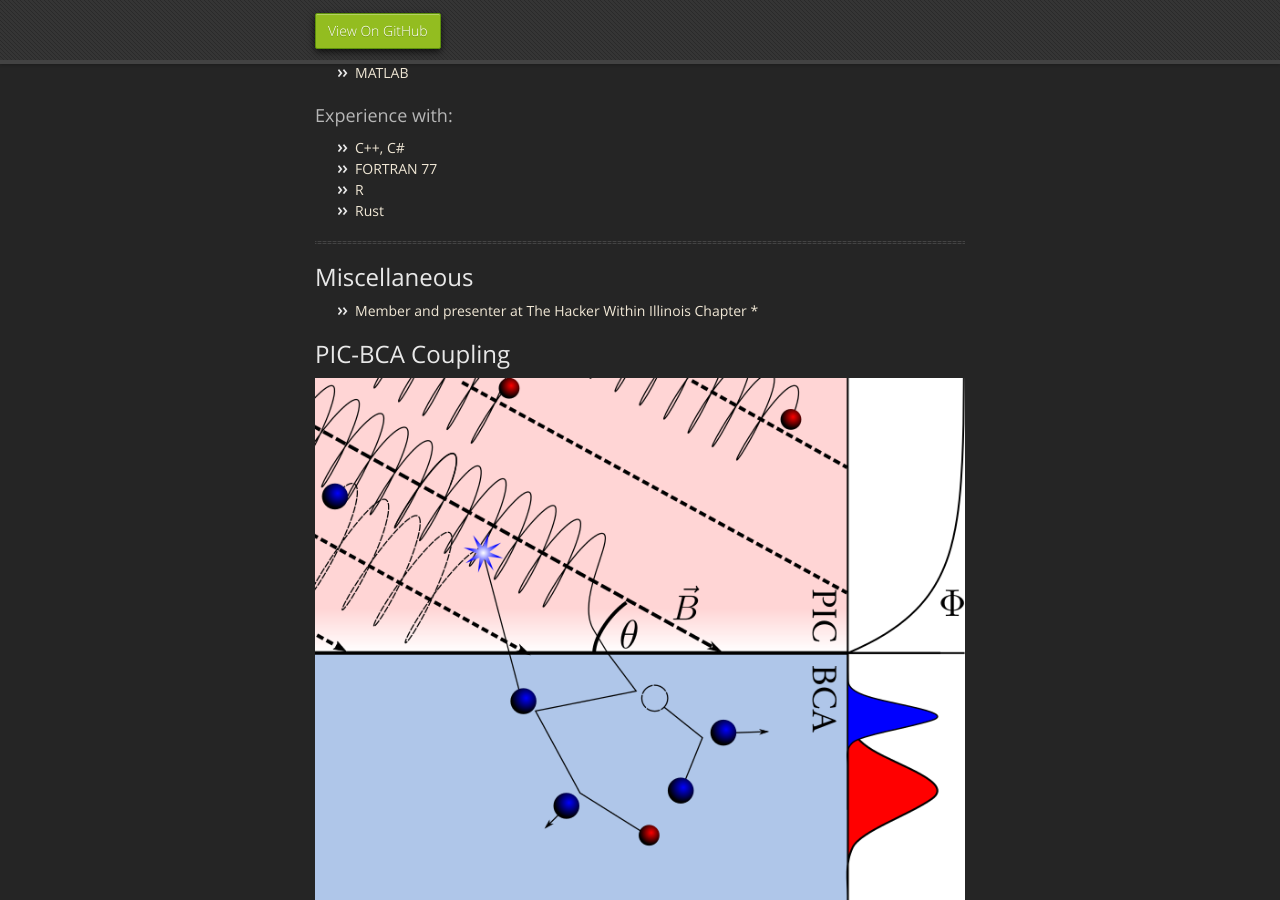
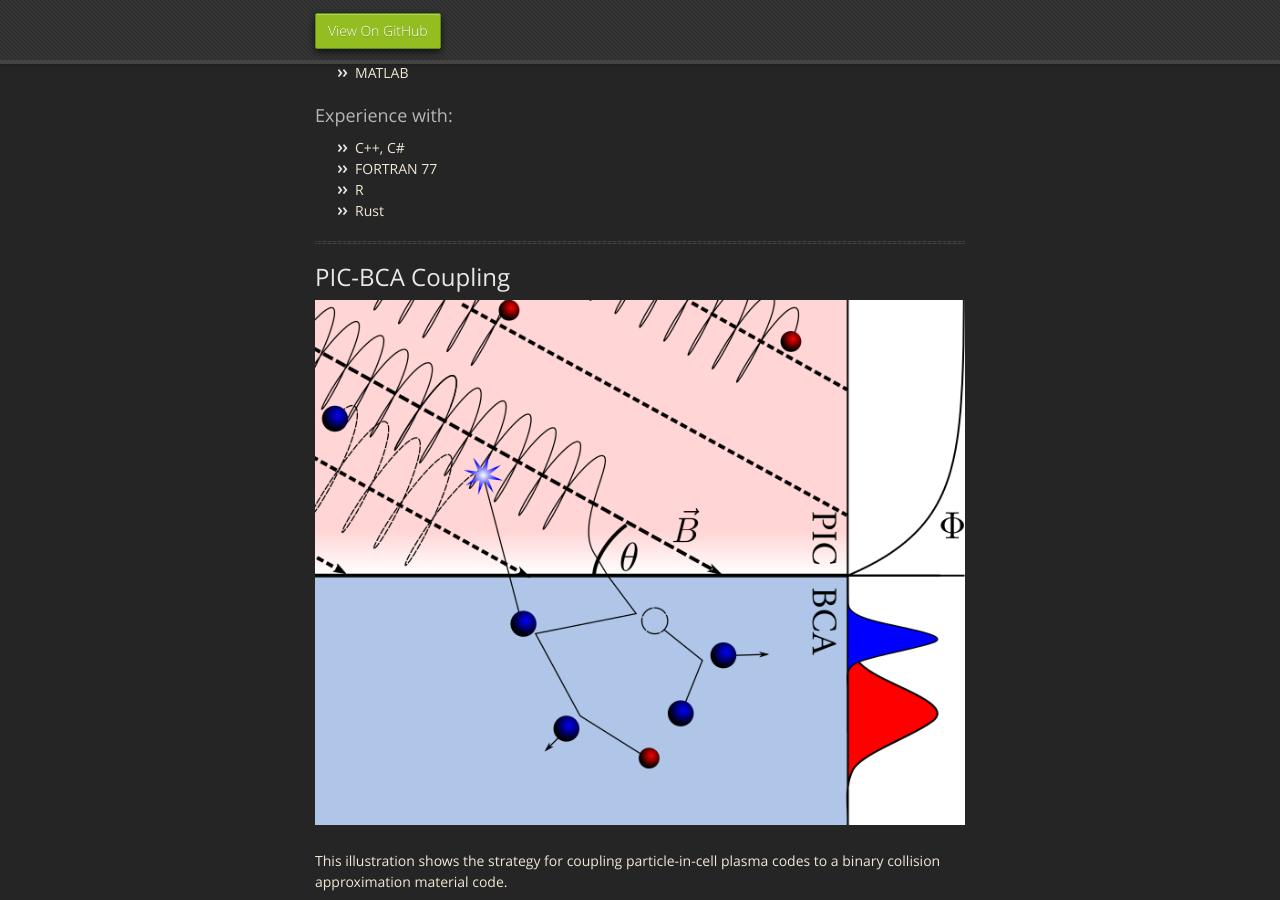
Before and after one commit to drobnyjt/test_jekyll, a Jekyll site: the page built from index.md, in a window 1280 px wide and 900 px high, scrolled down 1108 px. Built offline with Jekyll 4.4.1, drawn with Linux system fonts in a browser that asks for light colours; our own code applies the rules of GitHub Pages for plain Markdown files.

Commit message:
Removed Misc from C.V.

```diff
--- a/index.md
+++ b/index.md
@@ -51,11 +51,6 @@ layout: default
 
 * * *
 
-## Miscellaneous
-
-  * Member and presenter at The Hacker Within Illinois Chapter
-  *
-
 ## PIC-BCA Coupling
 
 ![PIC-BCA coupling illustration.](./figure_one_for_one.png)
```
